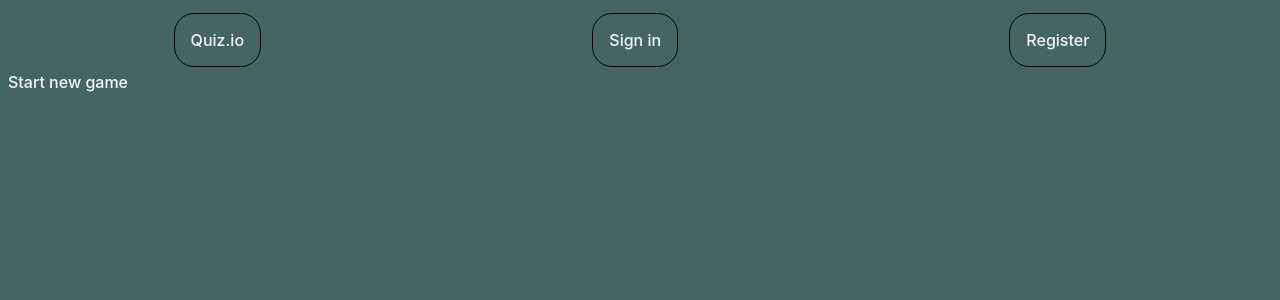
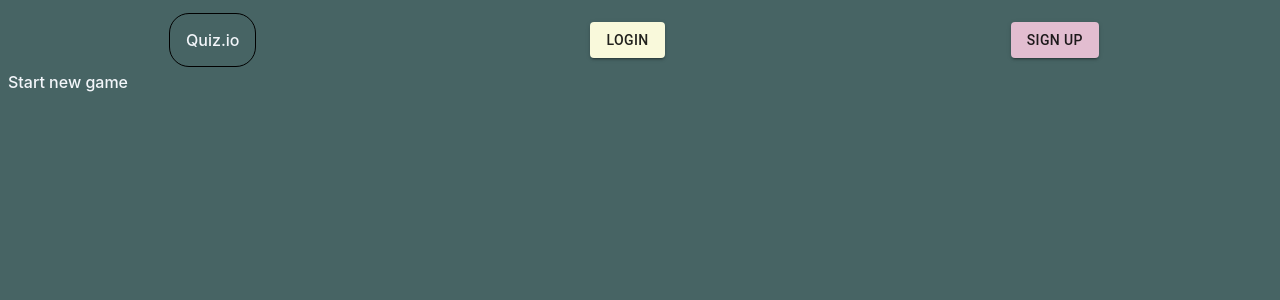
Before and after one commit to CodecoolGlobal/el-proyecte-grande-sprint-1-java-csakafeda, a React (Vite) app in the folder frontend/: page / in a window 1280 px wide. Shown: the top 300 px of the page. Built offline with nearby package versions, Linux system fonts and the light colour scheme.

Commit message:
add 2 placeholder buttons to header

```diff
--- a/frontend/src/Pages/Layout.jsx
+++ b/frontend/src/Pages/Layout.jsx
@@ -1,6 +1,7 @@
 import { Outlet } from "react-router-dom";
 import { getUserName, isUserSignedIn } from "../Tools/userTools";
 import "./Layout.css"
+import Button from "@mui/material/Button"
 
 
 export default function Layout() {
@@ -15,8 +16,12 @@ export default function Layout() {
                 </>
                 :
                 <>
-                    <div>Sign in</div>
-                    <div>Register</div>
+                    <Button href="#" variant="contained" sx={{ my: 1, mx: 1.5 }}>
+                        Login
+                    </Button>
+                    <Button href="#" color="secondary" variant="contained" sx={{ my: 1, mx: 1.5 }}>
+                        Sign up
+                    </Button>
                 </>
             }
         </header>
```
